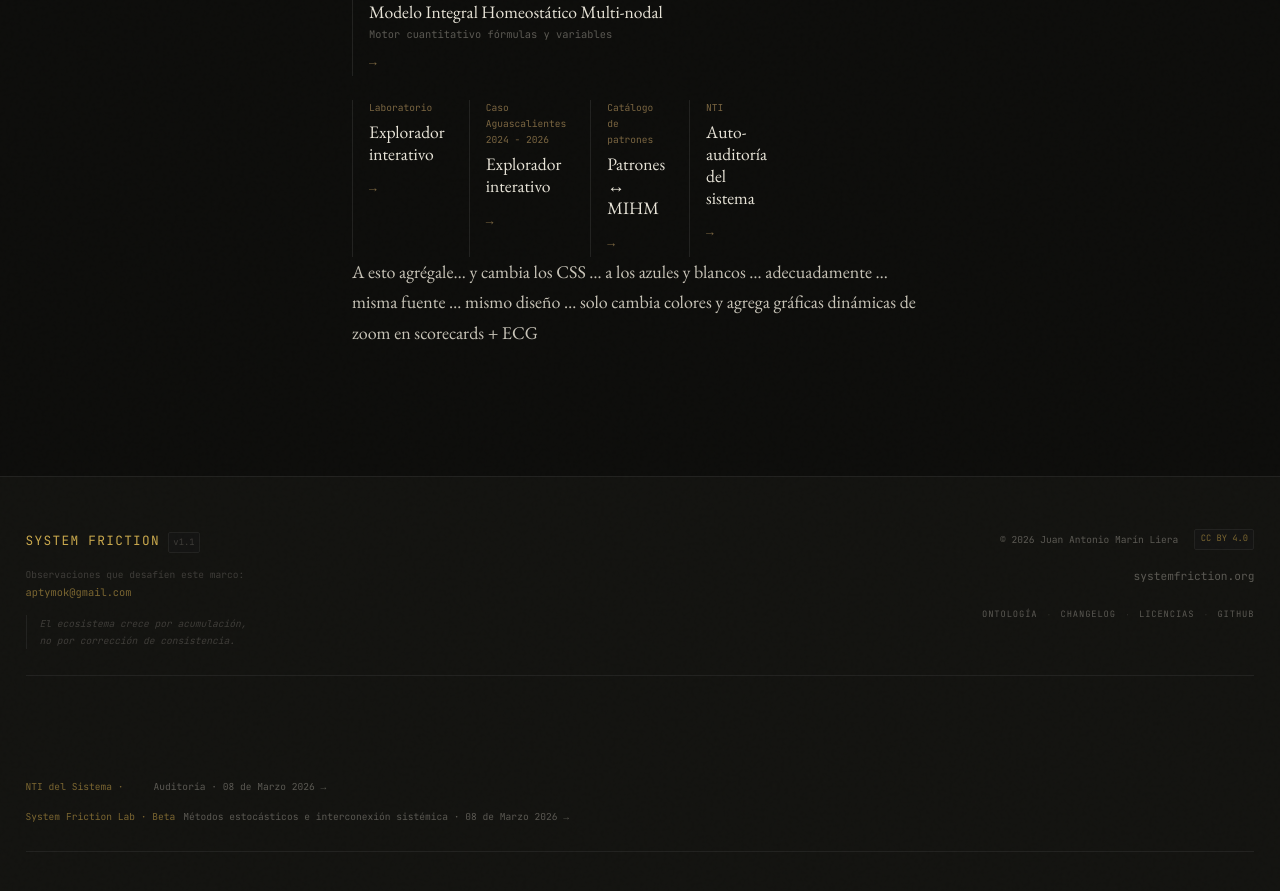
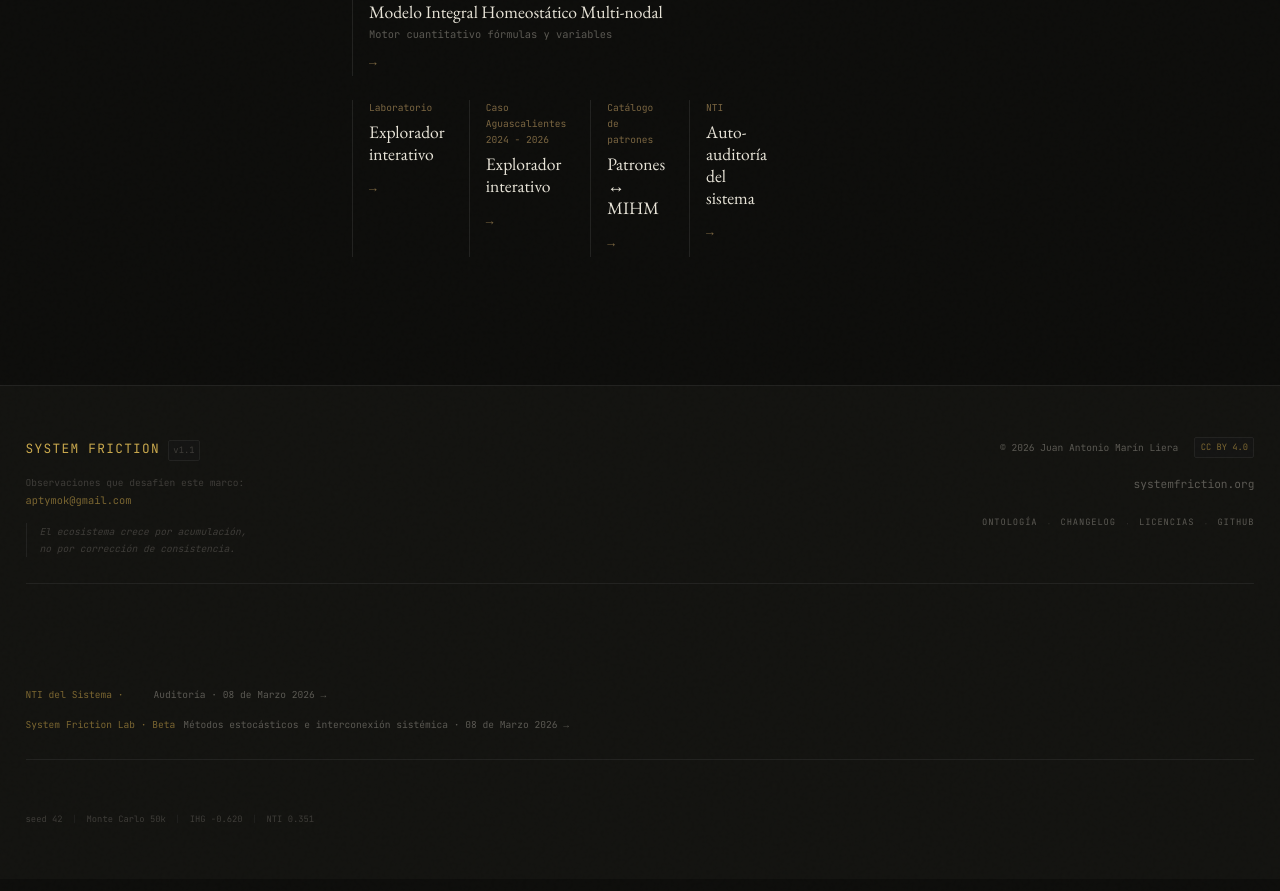
Before and after one commit to Aptymok/system-friction-main, a Jekyll site: the page built from index.md, in a window 1280 px wide and 900 px high, scrolled down 2958 px. Shown: the top 891 px of the window. Built offline with Jekyll 4.4.1, drawn with Linux system fonts in a browser that asks for light colours.

Commit message:
Update index.md

```diff
--- a/index.md
+++ b/index.md
@@ -272,7 +272,3 @@ title: "System Friction · Archivo de fricción sistémica"
 
 
   </div>
-
-
-
-A esto agrégale… y cambia los CSS … a los azules y blancos … adecuadamente … misma fuente … mismo diseño … solo cambia colores y agrega gráficas dinámicas de zoom en scorecards + ECG
```
